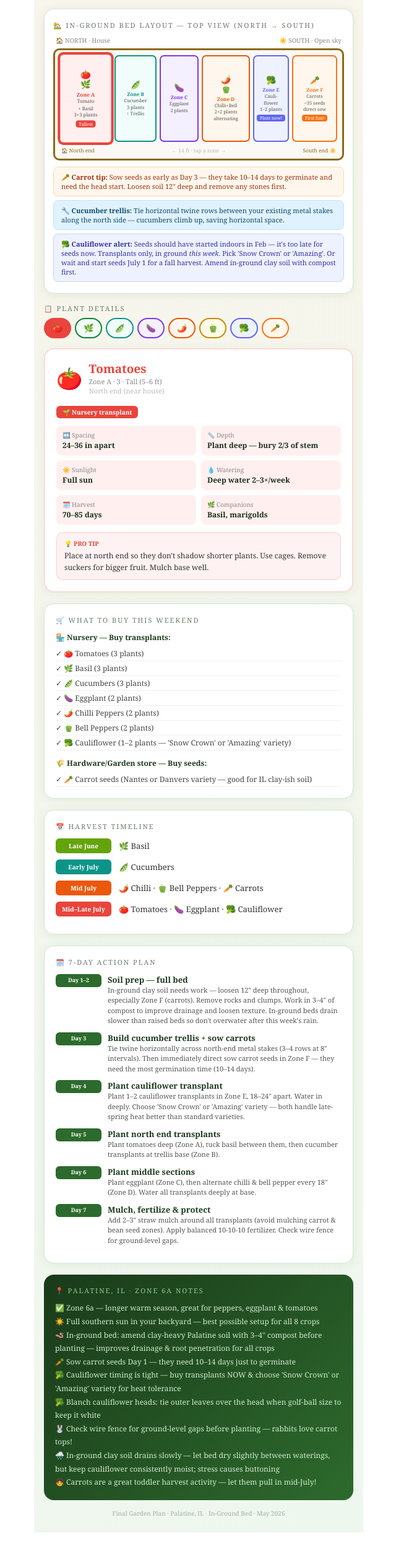
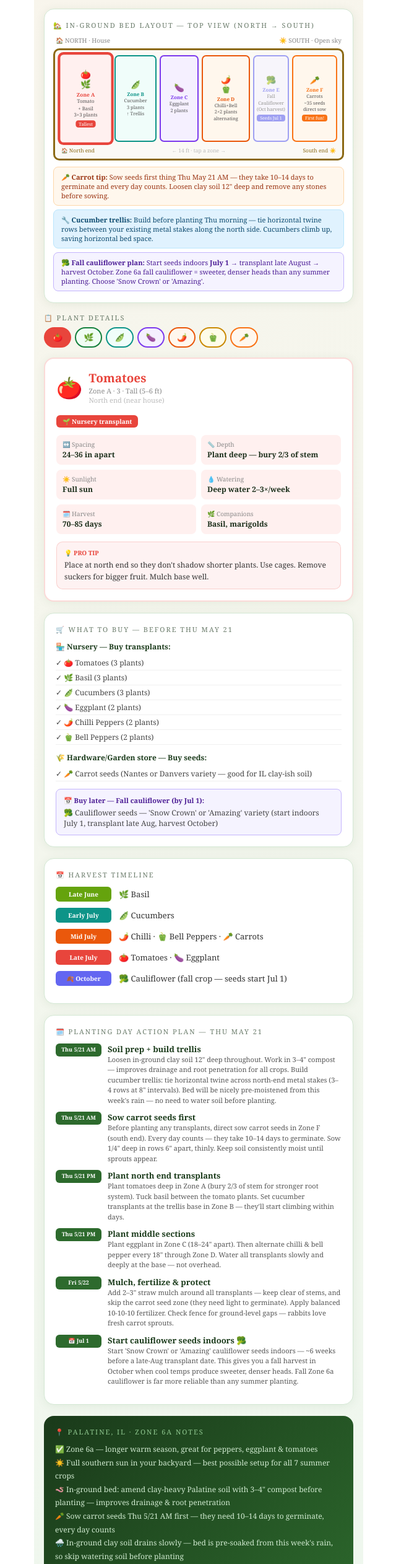
Before and after one commit to sabya1986/vegetable-garden-planner, a React (Vite) app: page / in a window 1280 px wide. Shown: the part 213-2737 px from the top of the page at 62% size, without its empty margins (319-959 px from the left). Before the commit the page ends 2694 px from the top, so only its background shows below. Built offline with nearby package versions, Linux system fonts and the light colour scheme.

Commit message:
feat: anchor plan to Thu May 21, remove spring cauliflower, add fall cauliflower Jul 1 reminder

```diff
--- a/src/App.jsx
+++ b/src/App.jsx
@@ -62,17 +62,6 @@ const vegetables = [
     sow: "Nursery transplant",
   },
   {
-    id: "cauliflower", name: "Cauliflower", emoji: "🥦", color: "#6366f1", bg: "#eef2ff",
-    zone: "E", row: "Lower-middle section", spacing: "18–24 in apart",
-    depth: "Same depth as nursery pot", sunlight: "Full sun (light afternoon shade welcome)",
-    water: "Consistent — 1–1.5 in/week, never let dry out", days: "55–70 days",
-    tips: "⚠️ Seeds should have been started indoors in mid-February — it's too late for spring seeds now. Buy transplants only and get them in the ground this week (before June). Choose 'Snow Crown' or 'Amazing' — both handle heat better than standard types. In-ground clay soil: amend deeply with compost so roots don't sit in waterlogged soil. When head reaches golf-ball size, tie outer leaves over it to keep it white (blanching). Best long-term plan: start seeds indoors July 1 for a fall harvest — October cauliflower in Zone 6a is sweeter and more reliable than summer.",
-    companions: "Dill, celery, nasturtiums — avoid planting near tomatoes or peppers",
-    count: "1–2 plants",
-    height: "Medium (2–2.5 ft)",
-    sow: "Nursery transplant only — too late for seeds",
-  },
-  {
     id: "carrots", name: "Carrots", emoji: "🥕", color: "#f97316", bg: "#fff7ed",
     zone: "F", row: "South end (front of bed — full open sun)", spacing: "2–3 in apart, rows 6 in",
     depth: "Direct sow seeds 1/4 in deep — DO NOT transplant",
@@ -87,19 +76,20 @@ const vegetables = [
 ];
 
 const weekPlan = [
-  { day: "Day 1–2", task: "Soil prep — full bed", detail: "In-ground clay soil needs work — loosen 12\" deep throughout, especially Zone F (carrots). Remove rocks and clumps. Work in 3–4\" of compost to improve drainage and loosen texture. In-ground beds drain slower than raised beds so don't overwater after this week's rain." },
-  { day: "Day 3", task: "Build cucumber trellis + sow carrots", detail: "Tie twine horizontally across north-end metal stakes (3–4 rows at 8\" intervals). Then immediately direct sow carrot seeds in Zone F — they need the most germination time (10–14 days)." },
-  { day: "Day 4", task: "Plant cauliflower transplant", detail: "Plant 1–2 cauliflower transplants in Zone E, 18–24\" apart. Water in deeply. Choose 'Snow Crown' or 'Amazing' variety — both handle late-spring heat better than standard varieties." },
-  { day: "Day 5", task: "Plant north end transplants", detail: "Plant tomatoes deep (Zone A), tuck basil between them, then cucumber transplants at trellis base (Zone B)." },
-  { day: "Day 6", task: "Plant middle sections", detail: "Plant eggplant (Zone C), then alternate chilli & bell pepper every 18\" (Zone D). Water all transplants deeply at base." },
-  { day: "Day 7", task: "Mulch, fertilize & protect", detail: "Add 2–3\" straw mulch around all transplants (avoid mulching carrot & bean seed zones). Apply balanced 10-10-10 fertilizer. Check wire fence for ground-level gaps." },
+  { day: "Thu 5/21 AM", task: "Soil prep + build trellis", detail: "Loosen in-ground clay soil 12\" deep throughout. Work in 3–4\" compost — improves drainage and root penetration for all crops. Build cucumber trellis: tie horizontal twine across north-end metal stakes (3–4 rows at 8\" intervals). Bed will be nicely pre-moistened from this week's rain — no need to water soil before planting." },
+  { day: "Thu 5/21 AM", task: "Sow carrot seeds first", detail: "Before planting any transplants, direct sow carrot seeds in Zone F (south end). Every day counts — they take 10–14 days to germinate. Sow 1/4\" deep in rows 6\" apart, thinly. Keep soil consistently moist until sprouts appear." },
+  { day: "Thu 5/21 PM", task: "Plant north end transplants", detail: "Plant tomatoes deep in Zone A (bury 2/3 of stem for stronger root system). Tuck basil between the tomato plants. Set cucumber transplants at the trellis base in Zone B — they'll start climbing within days." },
+  { day: "Thu 5/21 PM", task: "Plant middle sections", detail: "Plant eggplant in Zone C (18–24\" apart). Then alternate chilli & bell pepper every 18\" through Zone D. Water all transplants slowly and deeply at the base — not overhead." },
+  { day: "Fri 5/22", task: "Mulch, fertilize & protect", detail: "Add 2–3\" straw mulch around all transplants — keep clear of stems, and skip the carrot seed zone (they need light to germinate). Apply balanced 10-10-10 fertilizer. Check fence for ground-level gaps — rabbits love fresh carrot sprouts." },
+  { day: "📅 Jul 1", task: "Start cauliflower seeds indoors 🥦", detail: "Start 'Snow Crown' or 'Amazing' cauliflower seeds indoors — ~6 weeks before a late-Aug transplant date. This gives you a fall harvest in October when cool temps produce sweeter, denser heads. Fall Zone 6a cauliflower is far more reliable than any summer planting." },
 ];
 
 const harvestTimeline = [
   { month: "Late June", crops: ["🌿 Basil"], color: "#65a30d" },
   { month: "Early July", crops: ["🫛 Cucumbers"], color: "#0d9488" },
   { month: "Mid July", crops: ["🌶️ Chilli", "🫑 Bell Peppers", "🥕 Carrots"], color: "#ea580c" },
-  { month: "Mid–Late July", crops: ["🍅 Tomatoes", "🍆 Eggplant", "🥦 Cauliflower"], color: "#e8453c" },
+  { month: "Late July", crops: ["🍅 Tomatoes", "🍆 Eggplant"], color: "#e8453c" },
+  { month: "🍂 October", crops: ["🥦 Cauliflower (fall crop — seeds start Jul 1)"], color: "#6366f1" },
 ];
 
 export default function GardenPlanner() {
@@ -125,7 +115,7 @@ export default function GardenPlanner() {
           🌱 Summer Garden Planner
         </h1>
         <div style={{ fontSize: 13, color: "#4a6a4a", marginTop: 4 }}>
-          8 Vegetables · In-Ground Bed ~4×14 ft · Full Southern Sun
+          7 Vegetables · In-Ground Bed ~4×14 ft · Planting Day Thu May 21
         </div>
       </div>
 
@@ -160,16 +150,17 @@ export default function GardenPlanner() {
               { id: "cucumbers", zone: "B", label: "🫛", sub: "Cucumber\n3 plants\n↑ Trellis", color: "#0d9488", bg: "#f0fdfa", flex: 1.2, tag: null },
               { id: "eggplant", zone: "C", label: "🍆", sub: "Eggplant\n2 plants", color: "#7c3aed", bg: "#f5f0ff", flex: 1.1, tag: null },
               { id: "chilli", zone: "D", label: "🌶️\n🫑", sub: "Chilli+Bell\n2+2 plants\nalternating", color: "#ea580c", bg: "#fff7ed", flex: 1.4, tag: null },
-              { id: "cauliflower", zone: "E", label: "🥦", sub: "Cauli-\nflower\n1–2 plants", color: "#6366f1", bg: "#eef2ff", flex: 1, tag: "Plant now!" },
+              { id: null, zone: "E", label: "🥦", sub: "Fall\nCauliflower\n(Oct harvest)", color: "#6366f1", bg: "#f5f3ff", flex: 1, tag: "Seeds Jul 1" },
               { id: "carrots", zone: "F", label: "🥕", sub: "Carrots\n~35 seeds\ndirect sow", color: "#f97316", bg: "#fff7ed", flex: 1.3, tag: "First fun!" },
             ].map((z) => (
-              <div key={z.zone} onClick={() => setActive(z.id)} style={{
+              <div key={z.zone} onClick={() => z.id && setActive(z.id)} style={{
                 flex: z.flex, background: z.bg, border: `2px solid ${z.color}`,
                 borderRadius: 7, display: "flex", flexDirection: "column",
-                alignItems: "center", justifyContent: "center", cursor: "pointer",
+                alignItems: "center", justifyContent: "center", cursor: z.id ? "pointer" : "default",
                 padding: "4px 2px", transition: "all 0.15s",
-                transform: active === z.id || (z.id === "tomato" && active === "basil") || (z.id === "chilli" && active === "bellpepper") || (z.id === "cauliflower" && active === "cauliflower") ? "scale(1.04)" : "scale(1)",
-                boxShadow: active === z.id || (z.id === "tomato" && active === "basil") || (z.id === "chilli" && active === "bellpepper") || (z.id === "cauliflower" && active === "cauliflower") ? `0 0 0 2px ${z.color}` : "none",
+                opacity: z.id ? 1 : 0.6,
+                transform: active === z.id || (z.id === "tomato" && active === "basil") || (z.id === "chilli" && active === "bellpepper") ? "scale(1.04)" : "scale(1)",
+                boxShadow: active === z.id || (z.id === "tomato" && active === "basil") || (z.id === "chilli" && active === "bellpepper") ? `0 0 0 2px ${z.color}` : "none",
               }}>
                 <div style={{ fontSize: 13, textAlign: "center", whiteSpace: "pre-line", lineHeight: 1.2 }}>{z.label}</div>
                 <div style={{ fontSize: 8, fontWeight: 700, color: z.color, marginTop: 2 }}>Zone {z.zone}</div>
@@ -189,13 +180,13 @@ export default function GardenPlanner() {
 
         {/* Carrot tip */}
         <div style={{ background: "#fff7ed", border: "1px solid #fed7aa", borderRadius: 8, padding: "8px 12px", marginTop: 10, fontSize: 11, color: "#9a3412" }}>
-          🥕 <strong>Carrot tip:</strong> Sow seeds as early as Day 3 — they take 10–14 days to germinate and need the head start. Loosen soil 12" deep and remove any stones first.
+          🥕 <strong>Carrot tip:</strong> Sow seeds first thing Thu May 21 AM — they take 10–14 days to germinate and every day counts. Loosen clay soil 12" deep and remove any stones before sowing.
         </div>
         <div style={{ background: "#e0f2fe", border: "1px solid #bae6fd", borderRadius: 8, padding: "8px 12px", marginTop: 6, fontSize: 11, color: "#0c4a6e" }}>
-          🔧 <strong>Cucumber trellis:</strong> Tie horizontal twine rows between your existing metal stakes along the north side — cucumbers climb up, saving horizontal space.
+          🔧 <strong>Cucumber trellis:</strong> Build before planting Thu morning — tie horizontal twine rows between your existing metal stakes along the north side. Cucumbers climb up, saving horizontal bed space.
         </div>
-        <div style={{ background: "#eef2ff", border: "1px solid #c7d2fe", borderRadius: 8, padding: "8px 12px", marginTop: 6, fontSize: 11, color: "#3730a3" }}>
-          🥦 <strong>Cauliflower alert:</strong> Seeds should have started indoors in Feb — it's too late for seeds now. Transplants only, in ground <em>this week</em>. Pick 'Snow Crown' or 'Amazing'. Or wait and start seeds July 1 for a fall harvest. Amend in-ground clay soil with compost first.
+        <div style={{ background: "#f5f3ff", border: "1px solid #c4b5fd", borderRadius: 8, padding: "8px 12px", marginTop: 6, fontSize: 11, color: "#4c1d95" }}>
+          🥦 <strong>Fall cauliflower plan:</strong> Start seeds indoors <strong>July 1</strong> → transplant late August → harvest October. Zone 6a fall cauliflower = sweeter, denser heads than any summer planting. Choose 'Snow Crown' or 'Amazing'.
         </div>
       </div>
 
@@ -270,19 +261,23 @@ export default function GardenPlanner() {
         boxShadow: "0 2px 16px rgba(0,80,0,0.07)", border: "1px solid #d4e8d4",
       }}>
         <div style={{ fontSize: 11, letterSpacing: 2, color: "#6b7c6b", textTransform: "uppercase", marginBottom: 12 }}>
-          🛒 What to Buy This Weekend
+          🛒 What to Buy — Before Thu May 21
         </div>
         <div style={{ marginBottom: 12 }}>
           <div style={{ fontSize: 12, fontWeight: 700, color: "#1a3a1a", marginBottom: 6 }}>🏪 Nursery — Buy transplants:</div>
-          {["🍅 Tomatoes (3 plants)", "🌿 Basil (3 plants)", "🫛 Cucumbers (3 plants)", "🍆 Eggplant (2 plants)", "🌶️ Chilli Peppers (2 plants)", "🫑 Bell Peppers (2 plants)", "🥦 Cauliflower (1–2 plants — 'Snow Crown' or 'Amazing' variety)"].map((item, i) => (
+          {["🍅 Tomatoes (3 plants)", "🌿 Basil (3 plants)", "🫛 Cucumbers (3 plants)", "🍆 Eggplant (2 plants)", "🌶️ Chilli Peppers (2 plants)", "🫑 Bell Peppers (2 plants)"].map((item, i) => (
             <div key={i} style={{ fontSize: 12, color: "#444", padding: "3px 0", borderBottom: "1px solid #f0f0f0" }}>✓ {item}</div>
           ))}
         </div>
-        <div>
+        <div style={{ marginBottom: 12 }}>
           <div style={{ fontSize: 12, fontWeight: 700, color: "#1a3a1a", marginBottom: 6 }}>🌾 Hardware/Garden store — Buy seeds:</div>
           {["🥕 Carrot seeds (Nantes or Danvers variety — good for IL clay-ish soil)"].map((item, i) => (
             <div key={i} style={{ fontSize: 12, color: "#444", padding: "3px 0", borderBottom: "1px solid #f0f0f0" }}>✓ {item}</div>
           ))}
+        </div>
+        <div style={{ background: "#f5f3ff", border: "1px solid #c4b5fd", borderRadius: 8, padding: "10px 12px" }}>
+          <div style={{ fontSize: 11, fontWeight: 700, color: "#4c1d95", marginBottom: 4 }}>📅 Buy later — Fall cauliflower (by Jul 1):</div>
+          <div style={{ fontSize: 12, color: "#444" }}>🥦 Cauliflower seeds — 'Snow Crown' or 'Amazing' variety (start indoors July 1, transplant late Aug, harvest October)</div>
         </div>
       </div>
 
@@ -311,7 +306,7 @@ export default function GardenPlanner() {
         boxShadow: "0 2px 16px rgba(0,80,0,0.07)", border: "1px solid #d4e8d4",
       }}>
         <div style={{ fontSize: 11, letterSpacing: 2, color: "#6b7c6b", textTransform: "uppercase", marginBottom: 12 }}>
-          🗓️ 7-Day Action Plan
+          🗓️ Planting Day Action Plan — Thu May 21
         </div>
         {weekPlan.map((item, i) => (
           <div key={i} style={{ display: "flex", gap: 10, alignItems: "flex-start", marginBottom: 10 }}>
@@ -337,13 +332,12 @@ export default function GardenPlanner() {
         </div>
         {[
           "✅ Zone 6a — longer warm season, great for peppers, eggplant & tomatoes",
-          "☀️ Full southern sun in your backyard — best possible setup for all 8 crops",
-          "🪱 In-ground bed: amend clay-heavy Palatine soil with 3–4\" compost before planting — improves drainage & root penetration for all crops",
-          "🥕 Sow carrot seeds Day 1 — they need 10–14 days just to germinate",
-          "🥦 Cauliflower timing is tight — buy transplants NOW & choose 'Snow Crown' or 'Amazing' variety for heat tolerance",
-          "🥦 Blanch cauliflower heads: tie outer leaves over the head when golf-ball size to keep it white",
-          "🐰 Check wire fence for ground-level gaps before planting — rabbits love carrot tops!",
-          "🌧️ In-ground clay soil drains slowly — let bed dry slightly between waterings, but keep cauliflower consistently moist; stress causes buttoning",
+          "☀️ Full southern sun in your backyard — best possible setup for all 7 summer crops",
+          "🪱 In-ground bed: amend clay-heavy Palatine soil with 3–4\" compost before planting — improves drainage & root penetration",
+          "🥕 Sow carrot seeds Thu 5/21 AM first — they need 10–14 days to germinate, every day counts",
+          "🌧️ In-ground clay soil drains slowly — bed is pre-soaked from this week's rain, so skip watering soil before planting",
+          "🐰 Check wire fence for ground-level gaps before Thu — rabbits love fresh carrot sprouts!",
+          "🥦 Fall cauliflower plan: start 'Snow Crown' seeds indoors July 1 → transplant late Aug → harvest October — far better than summer",
           "👧 Carrots are a great toddler harvest activity — let them pull in mid-July!",
         ].map((tip, i) => (
           <div key={i} style={{ fontSize: 12, lineHeight: 1.8, color: "#d0ead0" }}>{tip}</div>
```
